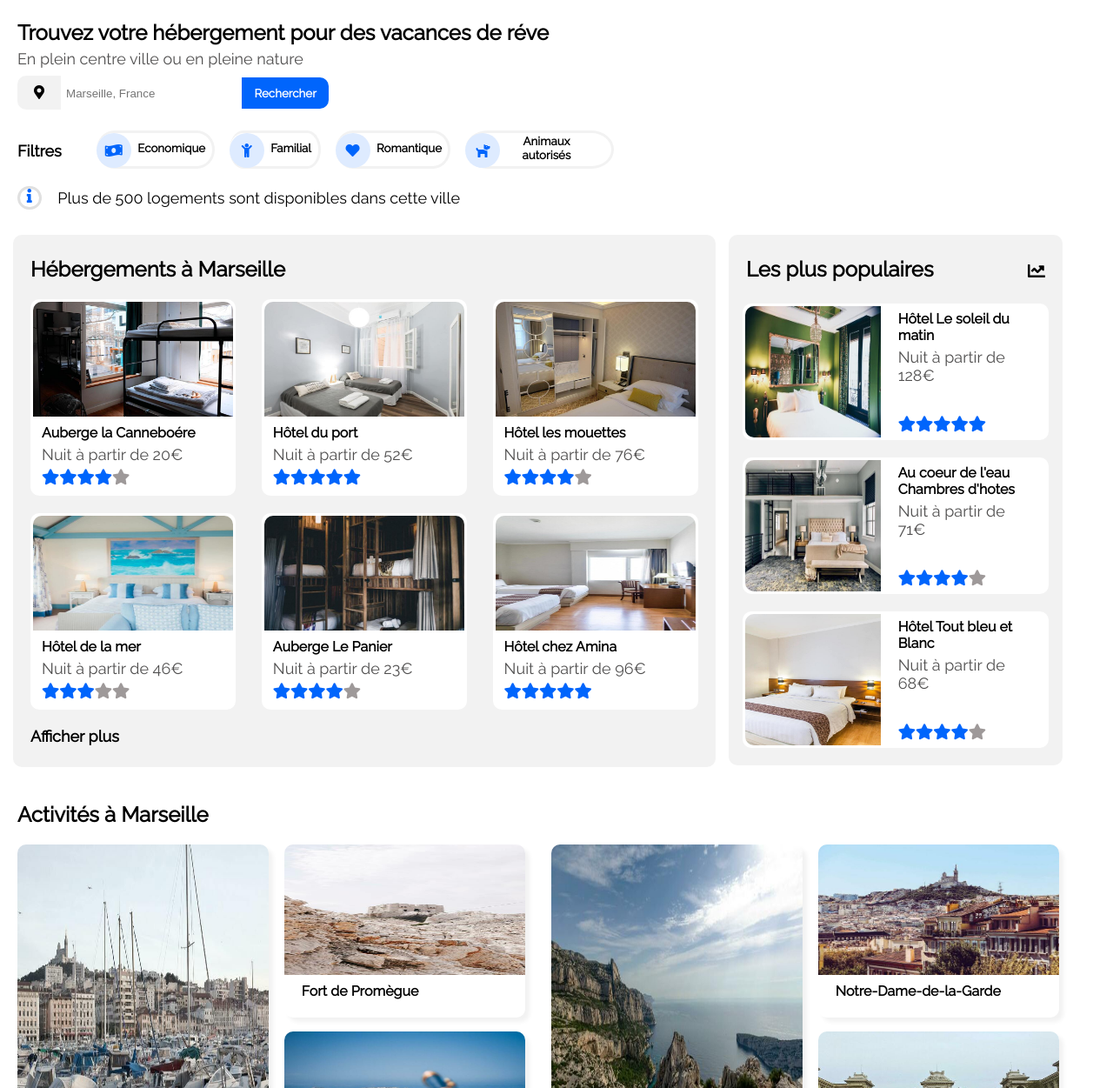
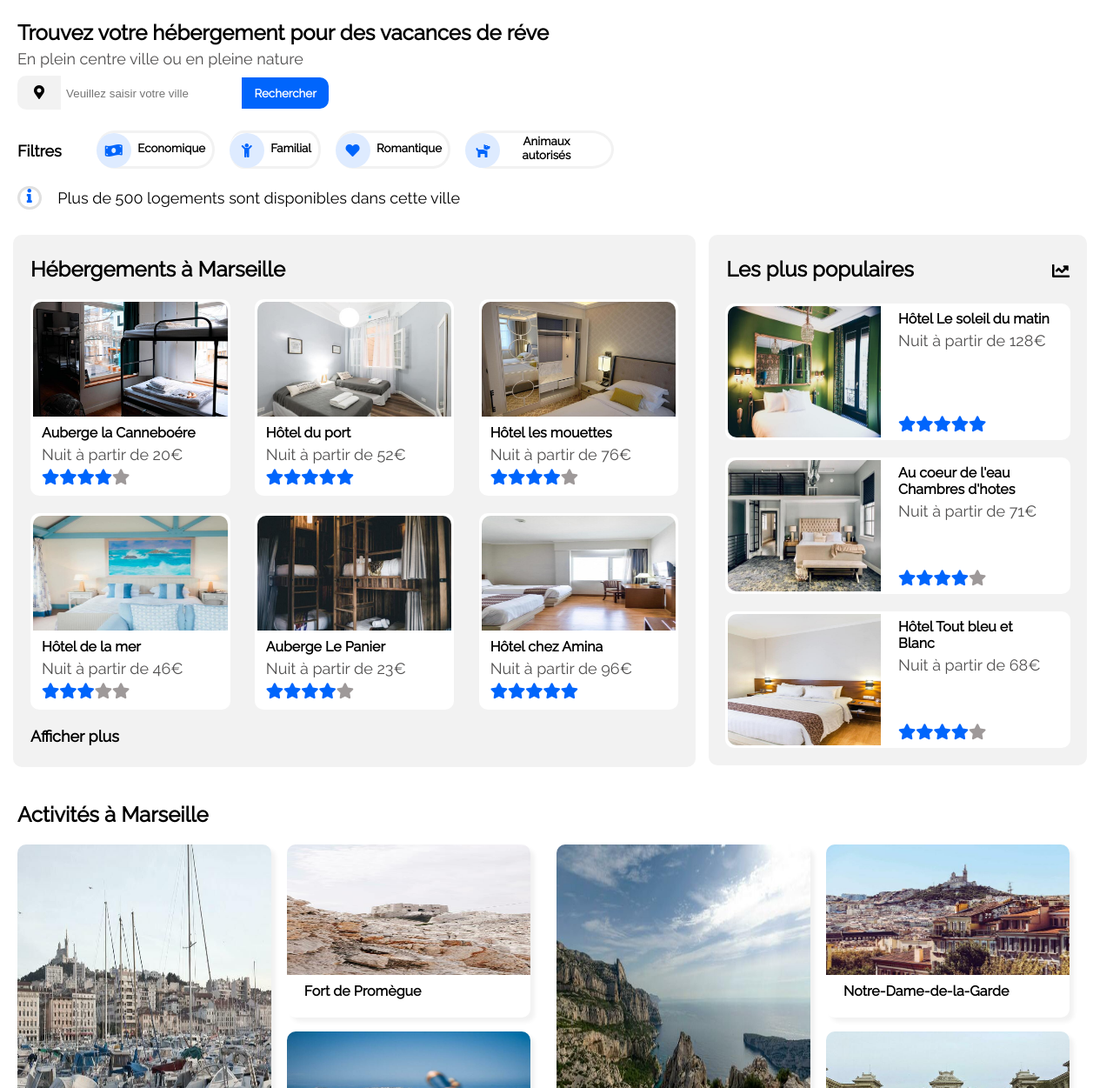
Before and after one commit to A-Amal/AmalAbdelkafi_2_27092021, a plain HTML site: page index.html in a window 1280 px wide. Shown: the part 49-1300 px from the top of the page at 87% size. Drawn offline with Linux system fonts and the light colour scheme.

Commit message:
modif taille container populaires + modifier le placeholder de l'input recherche

```diff
--- a/index.html
+++ b/index.html
@@ -39,7 +39,7 @@
             <p id="description">En plein centre ville ou en pleine nature</p>
             <form method="post" action="#">
                 <label id="icon_recherche" ><i class="fas fa-map-marker-alt"></i></label>
-                <input  type="search"  placeholder="Marseille, France" id="search" name="search"/>
+                <input  type="search"  placeholder="Veuillez saisir votre ville" id="search" name="search"/>
                 <button  class="recherche"><strong>Rechercher</strong><i class="fas fa-search search"></i></button>
             </form>
         </aside>
--- a/style.css
+++ b/style.css
@@ -259,10 +259,10 @@ h1, h3, h4, h2{
 .container_populaires{
     background-color:#F2F2F2 ;
     border-radius: 10px;
-    width: 30%;
+    width: 35%;
     height: 30%;
     margin-left: 15px;
-    /*padding: 20px; */
+    margin-right: 30px;
 }
 #titre_bloc{
     height: 10%;
@@ -311,10 +311,10 @@ h1, h3, h4, h2{
 #activités{
     height: 40%;
     width: 95%;
-    padding: 20px;
+    padding: 20px 0 20px 20px;
 }
 .container_activités{
-    width: 99%;
+    width: 100%;
     display: flex;
     flex-direction: row;
     justify-content: space-between;
```
